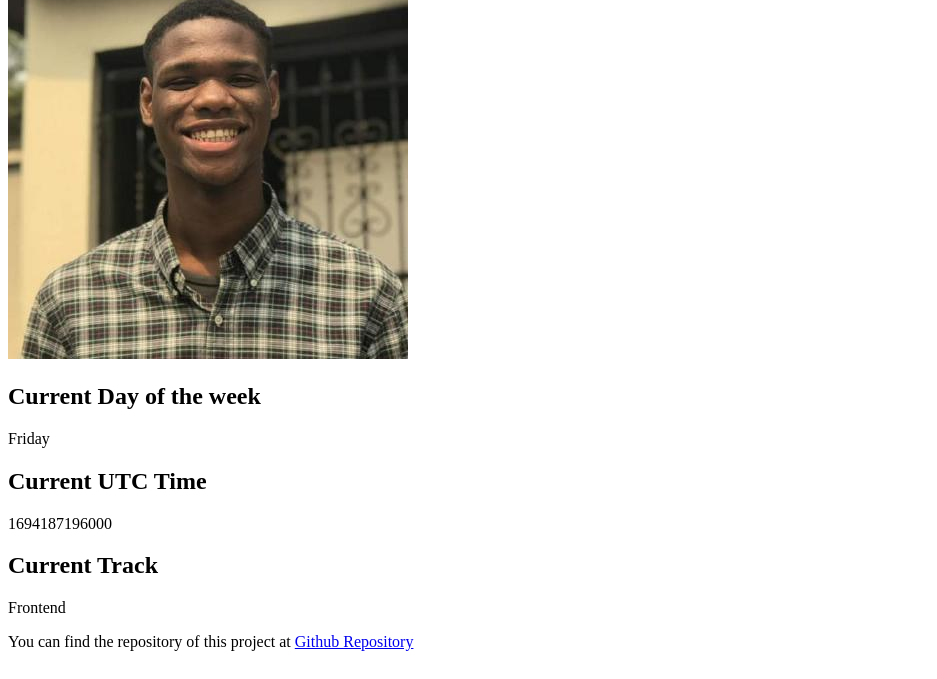
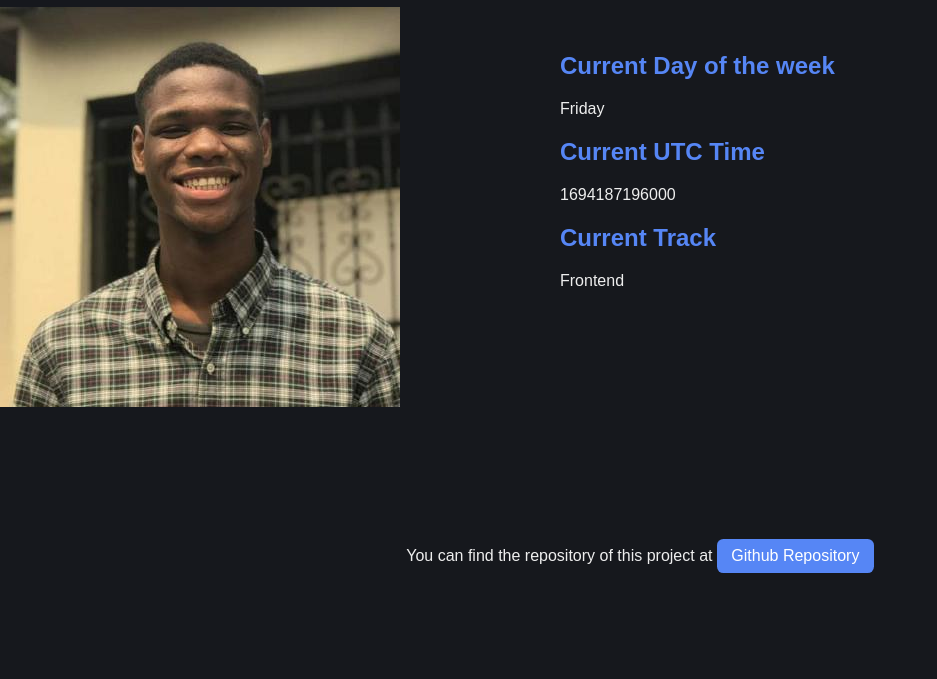
Before and after one commit to GabrielAbubakar/frontend-hng-stage-1, a plain HTML site: page index.html in a window 1280 px wide. Shown: the part 121-800 px from the top of the page, without its empty margins (0-937 px from the left). Drawn offline with Linux system fonts and the light colour scheme.

Commit message:
styling complete

```diff
--- a/index.html
+++ b/index.html
@@ -17,10 +17,15 @@
 
 <body>
 
+    <div class="container">
+
+        <div class="header">
+
             <h1 data-testid="slackUserName">Gabriel Abu</h1>
+            <img src="./images/Gabriel Abubakar Portrait.jpeg" alt="profile-img" data-testid="slackDisplayImage">
+        </div>
 
-    <img src="./images/Gabriel Abubakar Portrait.jpeg" alt="profile-img" data-testid="slackDisplayImage">
-
+        <div class="infomation">
             <h2>Current Day of the week</h2>
             <p id="currentDay" data-testid="currentDayOfTheWeek"></p>
 
@@ -29,9 +34,11 @@
 
             <h2>Current Track</h2>
             <p id="currentTrack" data-testid="myTrack">Frontend</p>
+        </div>
 
+    </div>
 
-    <div>
+    <div class="footer">
         <p>
             You can find the repository of this project at
             <a href="https://github.com/GabrielAbubakar/frontend-hng-stage-1">Github Repository</a>
--- a/style.css
+++ b/style.css
@@ -0,0 +1,58 @@
+body {
+    background-color: rgb(22, 24, 29);
+    color: #eee;
+    font-family: sans-serif;
+    max-width: 1280px;
+    margin: 0 auto;
+    padding: 3rem 0;
+}
+
+.container {
+    display: flex;
+    align-items: center;
+    gap: 10rem;
+}
+
+.container h2 {
+    color: rgb(86, 134, 245);
+}
+
+.header h1 {
+    text-align: center;
+}
+
+.footer {
+    margin-top: 8rem;
+    text-align: center;
+}
+
+.footer p {
+    display: inline;
+}
+
+.footer a {
+    display: inline-block;
+    background-color: rgb(86, 134, 245);
+    padding: .5rem .9rem;
+    color: #fff;
+    border-radius: .4rem;
+    text-decoration: none;
+    transition: all .2s ease-in-out;
+}
+
+.footer a:hover {
+    background-color: aqua;
+    transform: translateY(-4px);
+}
+
+@media (max-width: 800px) {
+    .container {
+        flex-direction: column;
+    }
+}
+
+@media (max-width: 500px) {
+    .container {
+        gap: 6rem;
+    }
+}
```
Lines whose indentation alone changed are shown as unchanged.
